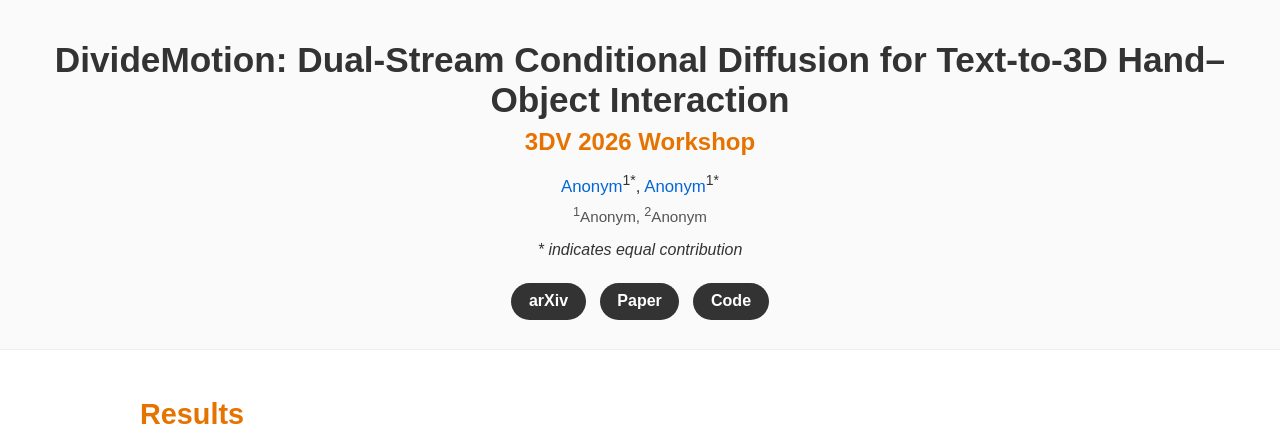
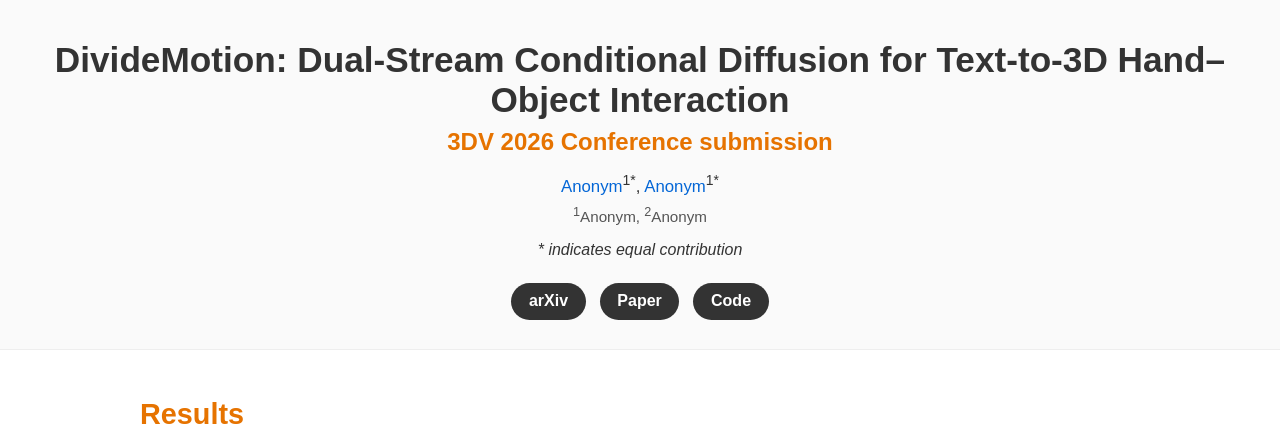
Before and after one commit to anonym3dv/Project-page, a plain HTML site: page index.html in a window 1280 px wide. Shown: the top 436 px of the page. Drawn offline with Linux system fonts and the light colour scheme.

Commit message:
conf name changed

```diff
--- a/index.html
+++ b/index.html
@@ -79,7 +79,7 @@
 <body>
   <header>
     <h1>DivideMotion: Dual-Stream Conditional Diffusion for Text-to-3D Hand–Object Interaction</h1>
-    <h2>3DV 2026 Workshop</h2>
+    <h2>3DV 2026 Conference submission</h2>
 
     <div class="authors">
       <a href="#">Anonym</a><sup>1*</sup>,
```
